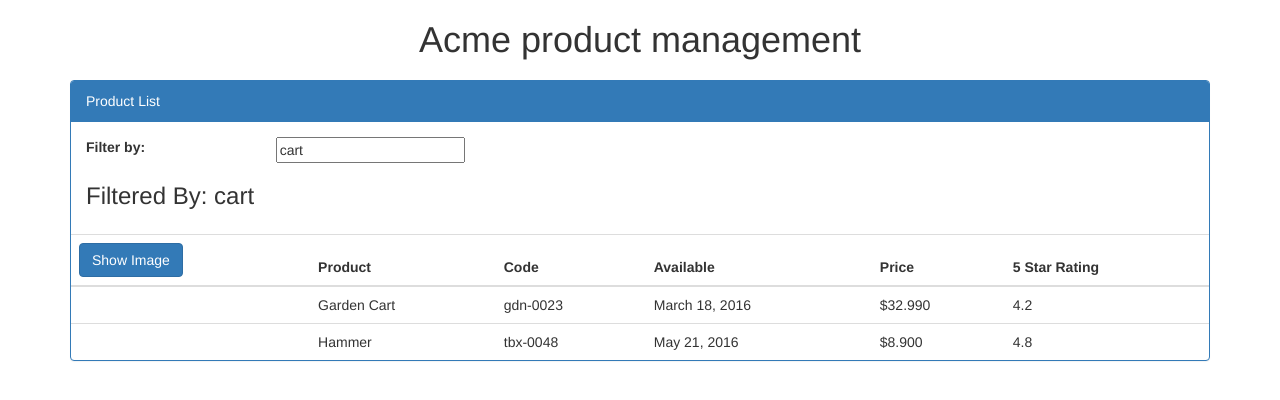
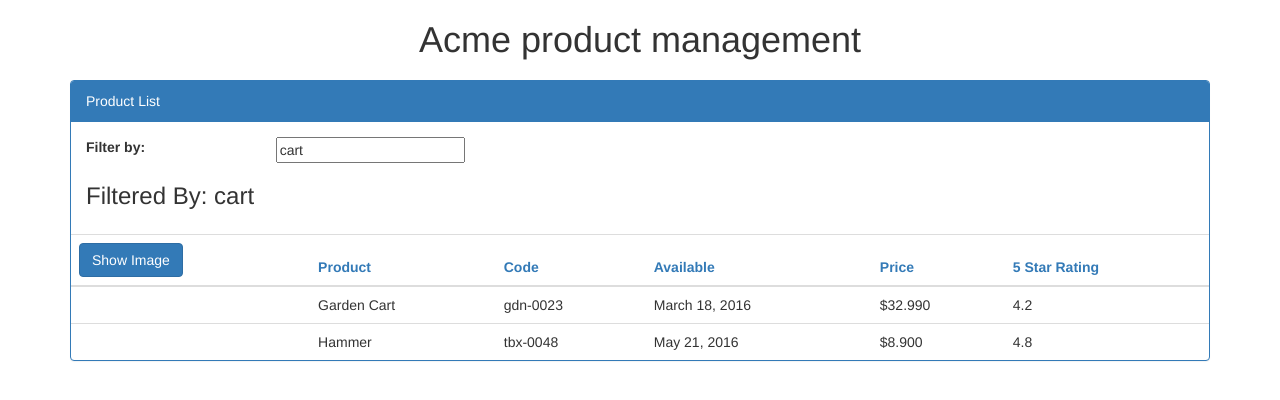
Before and after one commit to an0nh4x0r/Acme-product-management, an Angular app: page / in a window 1280 px wide. Shown: the top 400 px of the page. Built offline with nearby package versions, Linux system fonts and the light colour scheme.

Commit message:
included some styles for thead product-list elements

```diff
--- a/src/app/product-list/product-list.component.css
+++ b/src/app/product-list/product-list.component.css
@@ -2,3 +2,7 @@
   height: 30px;
   margin-left: 20px;
 }
+
+thead {
+  color: #337AB7;
+}
```
